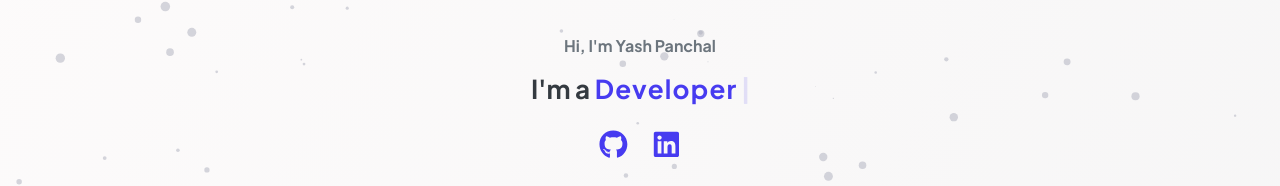
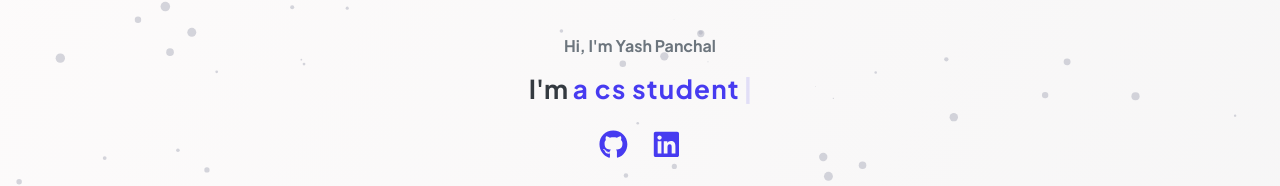
Before and after one commit to yashcpanchal/yash-portfolio, a React (Create React App) app: page / in a window 1280 px wide. Shown: the part 275-461 px from the top of the page. Built offline with nearby package versions, Linux system fonts and the light colour scheme.

Commit message:
Made changes to the typewriter text

```diff
--- a/src/components/Home/Home.js
+++ b/src/components/Home/Home.js
@@ -8,10 +8,10 @@ function Home() {
     function TypewriterText() {
         return (
             <h1>
-                I'm a&nbsp;
+                I'm&nbsp;
                 <span className='typewriter'>
                     <Typewriter
-                        words={['Developer', 'Designer', 'Problem Solver']}
+                        words={['a cs student', 'an ai enthusiast', 'a software developer', 'a lifelong learner']}
                         loop={true}
                         cursor
                         cursorStyle="|"
```
